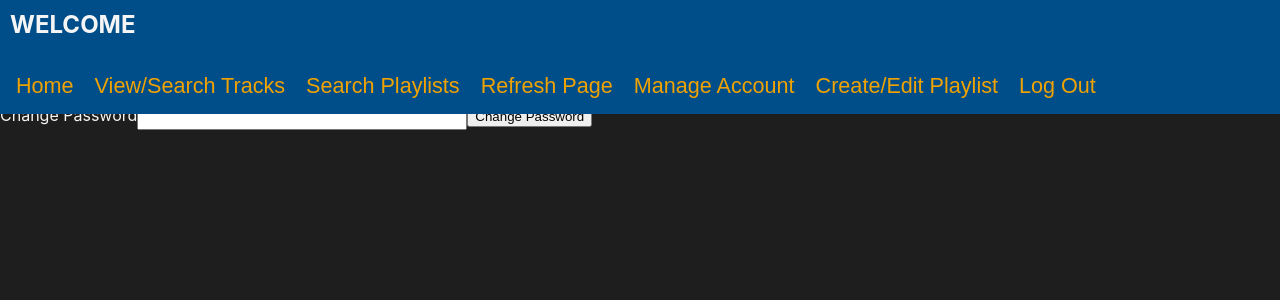
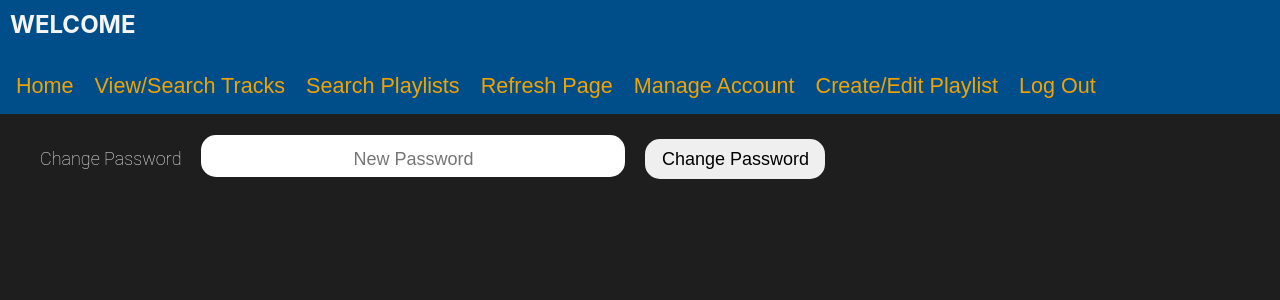
Before and after one commit to NicoM-7/Music-Webapp, a React (Create React App) app in the folder frontend/: page /manageAccount in a window 1280 px wide. Shown: the top 300 px of the page. Built offline with nearby package versions, Linux system fonts and the light colour scheme; no server answers; sample sign-in values are in the browser's storage.

Commit message:
Added css for manage account page

```diff
--- a/frontend/src/components/changePassword.jsx
+++ b/frontend/src/components/changePassword.jsx
@@ -3,6 +3,7 @@ import React, { useState } from "react";
 import { updatePassword } from "firebase/auth";
 import { auth } from "../firebase";
 import { Navigate } from "react-router-dom";
+import "../styles/changePassword.css";
 
 function ChangePassword(){
 
@@ -30,11 +31,11 @@ function ChangePassword(){
         }
 
     return(
-        <div>
+        <div className='cPadding'>
             <form onSubmit={changePassword}>
-                <label>Change Password</label>
-                <input type="text" name="password" onChange={handleChange} value={inputs.password || ""}/>
-                <button type="submit">Change Password</button>
+                <label className="cLabel">Change Password</label>
+                <input className="cInput" placeholder="New Password" type="text" name="password" onChange={handleChange} value={inputs.password || ""}/>
+                <button className="cButton" type="submit">Change Password</button>
             </form>
         </div>
     )
--- /dev/null
+++ b/frontend/src/styles/changePassword.css
@@ -0,0 +1,27 @@
+.cPadding{
+    margin: 40px;
+}
+
+.cLabel{
+    font-size: large;
+    font-family: 'Roboto', sans-serif;
+    font-weight: 200;
+}
+
+.cInput{
+    width: 35%;
+    height: 40px;
+    margin-left: 20px;
+    font-size: large;
+    border-radius: 15px;
+    border: none;
+}
+
+.cButton{
+    width: 15%;
+    height: 40px;
+    font-size: large;
+    margin-left: 20px;
+    border-radius: 15px;
+    border: none;
+}
```
